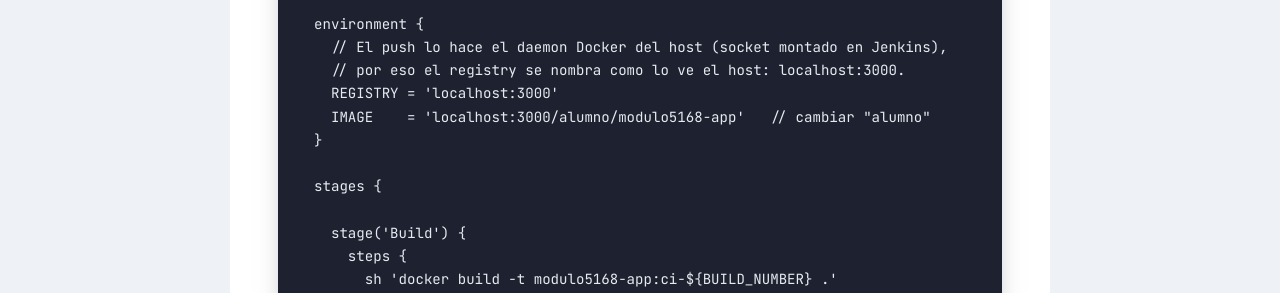
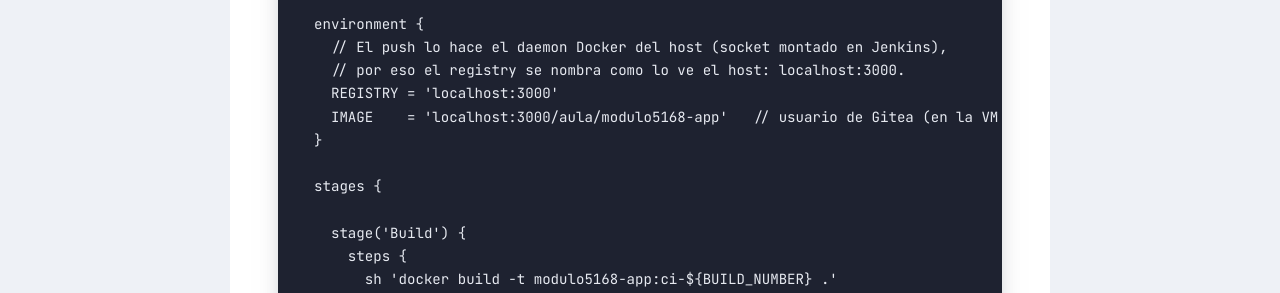
Before and after one commit to sergio79cs/modulo5168, a Jekyll site: the page built from ut01/sesion8.md, in a window 1280 px wide and 1400 px high, scrolled down 7460 px. Shown: the part 315-608 px from the top of the window. Built offline with Jekyll 4.4.1, drawn with Linux system fonts in a browser that asks for light colours; our own code applies the rules of GitHub Pages for plain Markdown files; some of the changed text lies outside the part shown.

Commit message:
docs(sesion8): usar el usuario aula de la VM en los ejemplos
Updated user references from 'alumno' to 'aula' in manual cycle instructions and Docker commands.

````diff
--- a/ut01/sesion8.md
+++ b/ut01/sesion8.md
@@ -68,7 +68,7 @@ El ciclo manual es `build → tag → login → push → pull`; Jenkins repite e
 
 ## Práctica
 
-Se hace primero el ciclo a mano y después se automatiza. Los ejemplos usan el usuario `alumno`; sustitúyelo por el tuyo.
+Se hace primero el ciclo a mano y después se automatiza. Los ejemplos usan el usuario `aula`, el de la VM del laboratorio; si trabajas con otro usuario de Gitea, sustitúyelo.
 
 ### Paso 1 · Ciclo manual
 
@@ -84,12 +84,12 @@ Publicamos la última versión apta, `v1.3.0`. Su etiqueta de Git ya existe desd
 ```
 git push origin v1.3.0             # si ya estaba subida, Git responde "Everything up-to-date"
 
-docker tag modulo5168-app:v1.3.0 localhost:3000/alumno/modulo5168-app:1.3.0
+docker tag modulo5168-app:v1.3.0 localhost:3000/aula/modulo5168-app:1.3.0
 docker login localhost:3000        # usuario de Gitea + token
-docker push localhost:3000/alumno/modulo5168-app:1.3.0
+docker push localhost:3000/aula/modulo5168-app:1.3.0
 
-docker rmi localhost:3000/alumno/modulo5168-app:1.3.0
-docker pull localhost:3000/alumno/modulo5168-app:1.3.0
+docker rmi localhost:3000/aula/modulo5168-app:1.3.0
+docker pull localhost:3000/aula/modulo5168-app:1.3.0
 ```
 
 Anotad el digest que muestra el push: debe coincidir con el del pull.
@@ -208,7 +208,7 @@ pipeline {
     // El push lo hace el daemon Docker del host (socket montado en Jenkins),
     // por eso el registry se nombra como lo ve el host: localhost:3000.
     REGISTRY = 'localhost:3000'
-    IMAGE    = 'localhost:3000/alumno/modulo5168-app'   // cambiar "alumno"
+    IMAGE    = 'localhost:3000/aula/modulo5168-app'   // usuario de Gitea (en la VM del laboratorio, aula)
   }
 
   stages {
````
